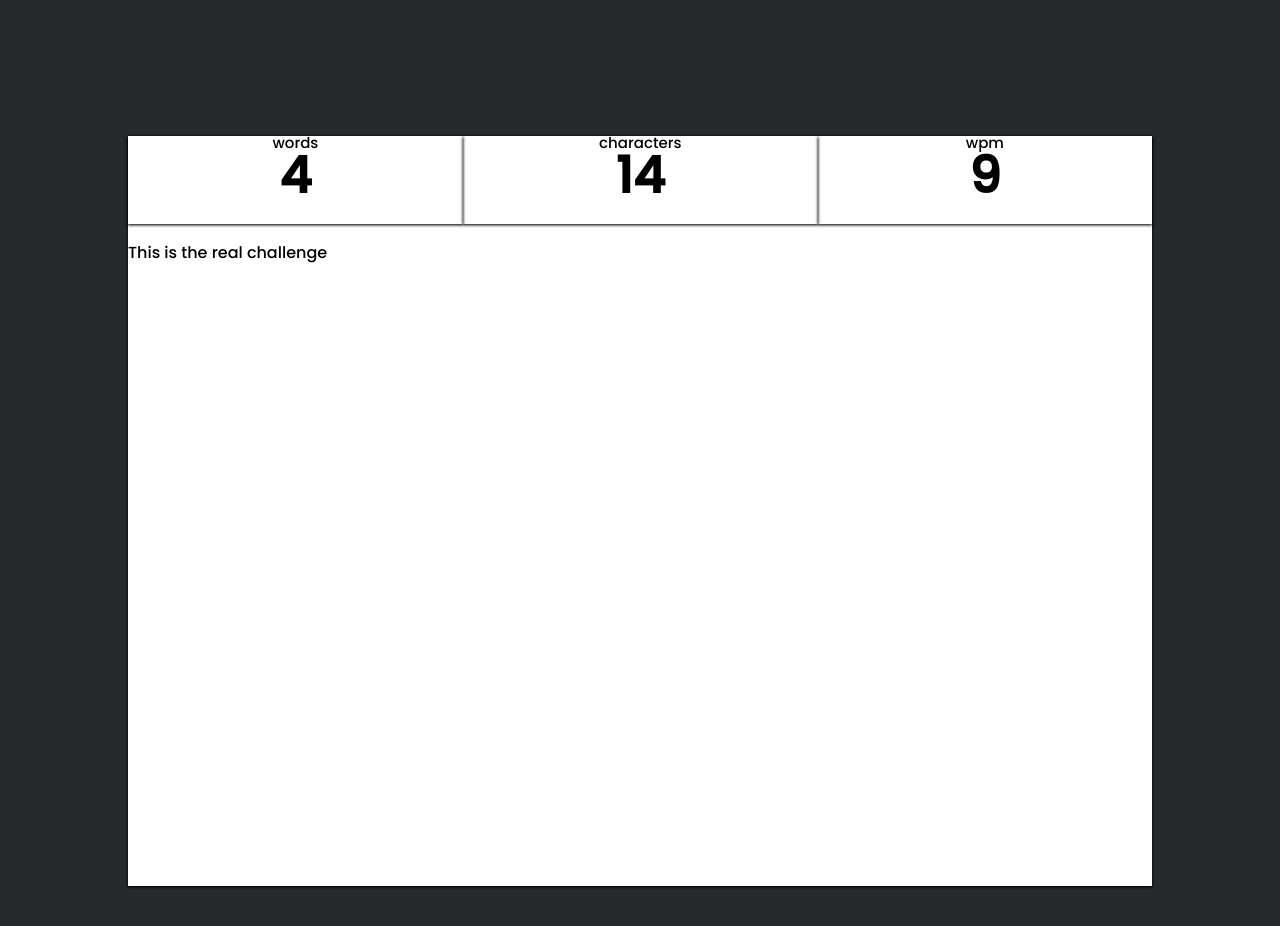
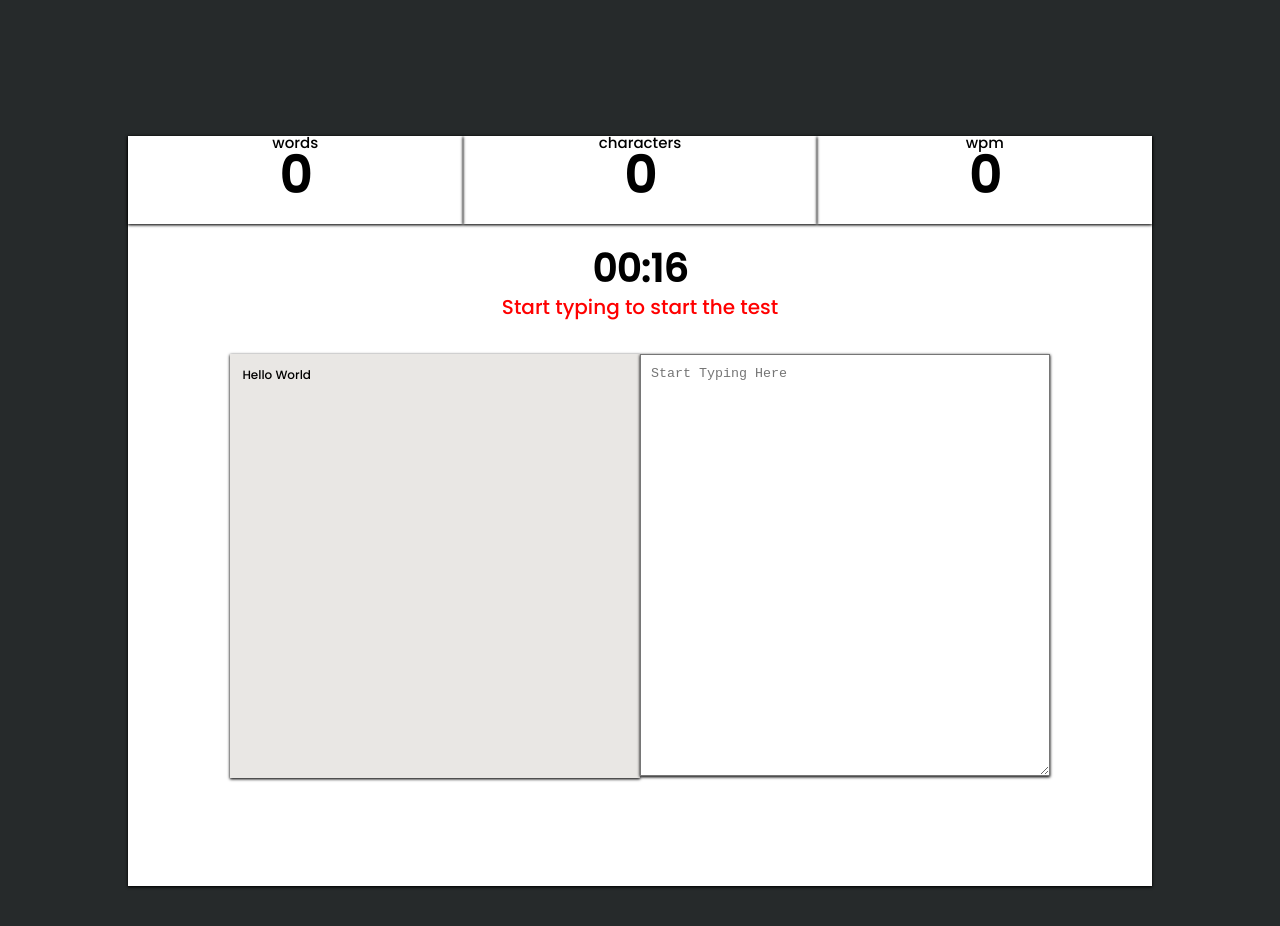
Before and after one commit to RajuGujjalapati/FlashType, a React (Create React App) app: page / in a window 1280 px wide. Shown: the part 920-1846 px from the top of the page. Built offline with nearby package versions, Linux system fonts and the light colour scheme.

Commit message:
done until api calling

```diff
--- a/src/components/App/App.js
+++ b/src/components/App/App.js
@@ -4,8 +4,22 @@ import Landing from "../LandingPage/LandingPage"
 import Footer from "../Footer/Footer"
 import "./App.css"
 import ChallengeSection from '../ChallengeSection/ChallengeSection'
+const TotalTime = 16;
+const serviceUrl = "https://baconipsum.com/api/?type=all-meat&paras=3&start-with-lorem=1&format=text"
 class MyApp extends React.Component{
+  state = {
+    selectedParagraph:"Hello World",
+    timeStarted:false,
+    timeRemaining: TotalTime,
+    words:0,
+    characters:0,
+    wpm:0,
+  }
   render(){
+    // fetch(serviceUrl).then(response => response.text())
+    // .then(information => {
+    //   console.log("API Response:", information)
+    // });
     return (
       <div className="app">
         {/* Nav Section */}
@@ -13,7 +27,13 @@ class MyApp extends React.Component{
         {/* Landing Page */}
         <Landing />
       {/* Challenge Section */}
-      < ChallengeSection />
+      < ChallengeSection
+      selectedParagraph = {this.state.selectedParagraph}
+      words = { this.state.words}
+       characters = { this.state.characters }
+       wpm = {this.state.wpm}
+       timeRemaining = {this.state.timeRemaining}
+       timeStarted = {this.state.timeStarted}/>
       {/* Footer Section */}
         <Footer/>
       </div>
--- a/src/components/ChallengeSection/ChallengeSection.jsx
+++ b/src/components/ChallengeSection/ChallengeSection.jsx
@@ -1,13 +1,19 @@
 import React from 'react';
 import './ChallengeSection.css';
 import TestCon from '../TestContainer/TestContainer'
-const ChallengeSection =() =>{
+const ChallengeSection =({selectedParagraph,
+    timeStarted,timeRemaining, words, characters, wpm}) =>{
     return(
         <div className="challenge-section-container">
             <h1 data-aos="zoom-in-up" className="challenge-section-header">
                 Take a speed test Now!
             </h1>
-            < TestCon words={4} characters={14} wpm={9}/>
+            < TestCon selectedParagraph={selectedParagraph}
+                timeStarted={timeStarted}
+                timeRemaining={timeRemaining}
+                words={words}
+                characters={characters}
+                wpm={wpm}/>
         </div>
     )
 }
--- a/src/components/TestContainer/TestContainer.jsx
+++ b/src/components/TestContainer/TestContainer.jsx
@@ -2,16 +2,24 @@ import React from 'react';
 import "./TestContainer.css";
 import Tryagain from "../TryAgain/TryAgain";
 import TypingChallengeContainer from '../TypingChallengeContainer/TypingChallengeContainer';
-const TestContainer = ({words, characters, wpm}) =>{
+// const TimeRemaining = 1;
+const TestContainer = ({selectedParagraph,
+    timeStarted,timeRemaining, words, characters, wpm}) =>{
     return(
         <div className="test-container">
-            <div data-aos="fade-up" className="typing-challenge-cont">
+            {
+                timeRemaining > 0 ? (<div data-aos="fade-up" className="typing-challenge-cont">
                 {/* <h1>This is Test</h1> */}
-                < TypingChallengeContainer words={words} characters={characters} wpm={wpm} />
-            </div>
-            {/* <div className="try-again-con">
+                < TypingChallengeContainer selectedParagraph={selectedParagraph}
+                        timeStarted = {timeStarted}
+                        timeRemaining = {timeRemaining}
+                        words={words}
+                        characters={characters}
+                        wpm={wpm} />
+            </div>) : (<div className="try-again-con">
                 < Tryagain words={words} characters = {characters} wpm = {wpm}/>
-            </div> */}
+            </div>)
+            }
         </div>
     )
 };
--- /dev/null
+++ b/src/components/TypingChallenge/TypingChallenge.css
@@ -0,0 +1,69 @@
+.typing-challenge {
+  display: flex;
+  flex-direction: column;
+  flex-grow: 1;
+  align-items: center;
+  justify-content: center;
+}
+
+.timer-container {
+  margin: 16px;
+}
+
+.timer {
+  font-size: 38px;
+  font-weight: 600;
+  margin: 0;
+  text-align: center;
+}
+.timeer-info {
+  margin: 0;
+  margin-top: -5px;
+  color: red;
+  font-size: 20px;
+  text-align: center;
+}
+
+.textarea-container {
+  margin: 16px;
+  display: flex;
+  flex-direction: row;
+  flex-grow: 1;
+  width: 80%;
+}
+.textarea-left,
+.textarea-right {
+  display: flex;
+  width: 50%;
+  flex-grow: 1;
+}
+.textarea {
+  text-align: left;
+  flex-grow: 1;
+  height: 400px;
+  width: 100%;
+  padding: 10px;
+  line-height: 18px;
+  flex-wrap: wrap;
+  box-shadow: 0 1px 3px rgba(0, 0, 0, 12), 0 1px 2px rgba(0, 0, 0, 0.26);
+  overflow: scroll;
+  transition: all 0.2s;
+}
+
+.textarea::-webkit-scrollbar {
+  display: none;
+}
+
+/* .textarea {
+  scrollbar-width: none;
+} */
+
+.textarea:hover {
+  box-shadow: 0 4px 3px rgba(0, 0, 0, 0.12), 0 10px 10px rgba(0, 0, 0, 0.26);
+}
+
+.test-paragraph {
+  font-size: 12px;
+  background: #e9e7e4;
+  padding: 12px;
+}
--- /dev/null
+++ b/src/components/TypingChallenge/TypingChallenge.jsx
@@ -0,0 +1,29 @@
+import React from 'react';
+import "./TypingChallenge.css"
+
+const TypingChallenge = ({selectedparagraph, timeRemaining, timeStarted}) => {
+    return (
+        <div className="typing-challenge">
+            <div className="timer-container">
+                <p className="timer">00:{timeRemaining >= 10 ? timeRemaining: `0${timeRemaining}`}</p>
+                <p className="timeer-info">
+                    {!timeStarted ? "Start typing to start the test": undefined} </p>
+                        {/* or the above one we can write like below */}
+                    {/* <p className="timeer-info"> */}
+                    {/* {!timeStarted && "Start typing to start the test"} </p> */}
+            </div>
+            <div className="textarea-container">
+                <div className="textarea-left">
+                    <div className="textarea test-paragraph">
+                        {selectedparagraph}
+                    </div>
+                </div>
+                <div className="textarea-right">
+                    <textarea className="textarea" placeholder="Start Typing Here"></textarea>
+                </div>
+            </div>
+        </div>
+     );
+}
+
+export default TypingChallenge;
--- a/src/components/TypingChallengeContainer/TypingChallengeContainer.jsx
+++ b/src/components/TypingChallengeContainer/TypingChallengeContainer.jsx
@@ -1,7 +1,10 @@
 import React from 'react';
 import './TypingChallengeContainer.css'
 import ChallengeDetailsCard from "../ChallengeDetailsCard/ChallengeDetailsCard"
-const TypingChallengeContainer = ({words, characters, wpm}) => {
+import TypingChallenge from "../TypingChallenge/TypingChallenge"
+
+const TypingChallengeContainer = ({selectedParagraph,
+    timeStarted,timeRemaining, words, characters, wpm}) => {
     return (
     <div className="typing-challenge-container">
         {/* Details Section */}
@@ -9,21 +12,20 @@ const TypingChallengeContainer = ({words, characters, wpm}) => {
             {/* words tyoed */}
 
             <ChallengeDetailsCard  cardName="words" cardValue={words}/>
-            {/* <p>1</p> */}
 
             {/* characters typed */}
+
             <ChallengeDetailsCard  cardName="characters" cardValue={characters}/>
 
-            {/* <p>2</p> */}
 
             {/* speed */}
             <ChallengeDetailsCard  cardName="wpm" cardValue={wpm}/>
 
-            {/* <p>4</p> */}
         </div>
         {/* The real challenge */}
         <div className="typewriter-challenge">
-            <p>This is the real challenge</p>
+            {/* <p>This is the real challenge</p> */}
+            < TypingChallenge timeRemaining={timeRemaining} timeStarted={timeStarted} selectedparagraph={selectedParagraph}/>
         </div>
     </div>
     )
```
Also changed, not shown: src/notes.txt.
